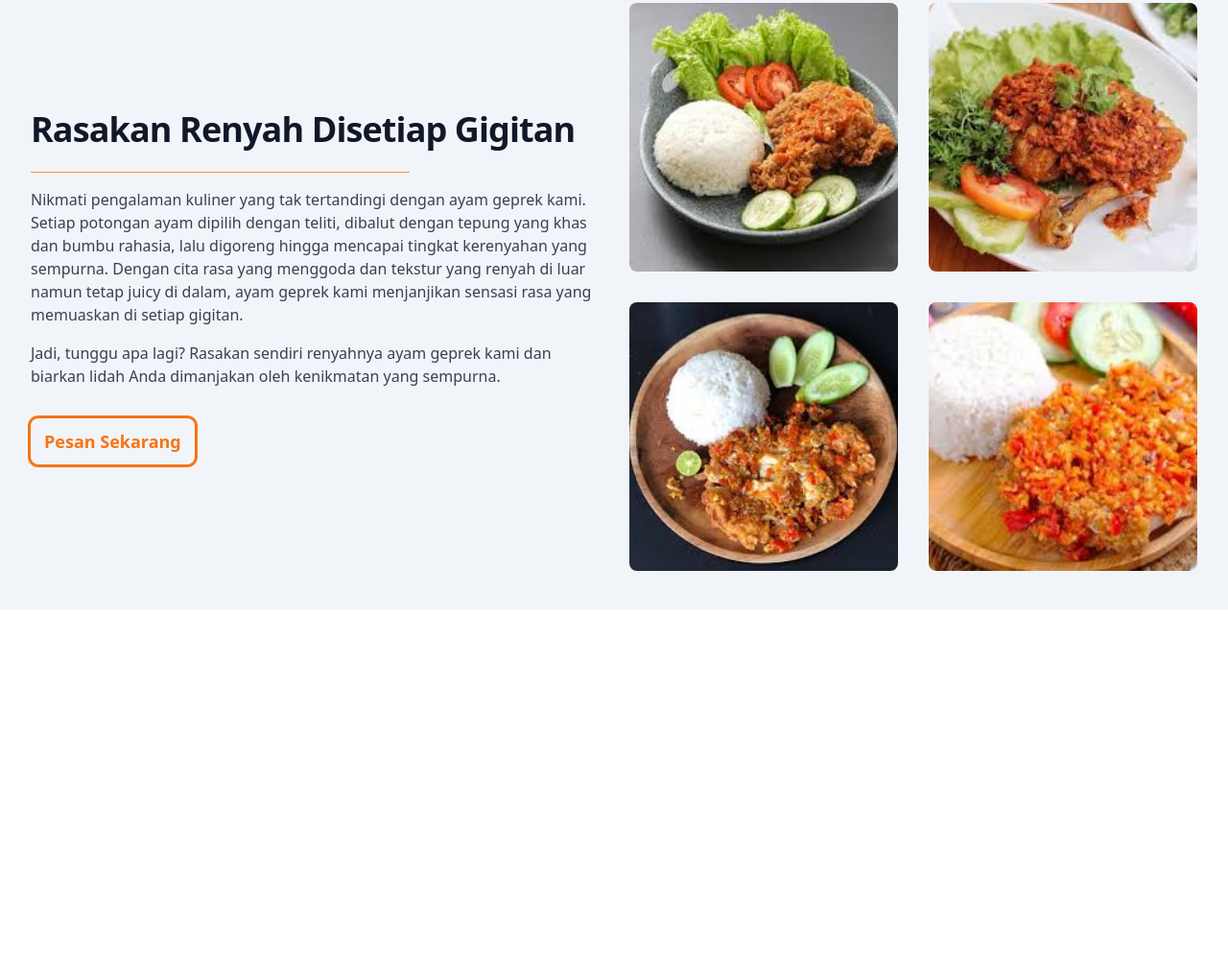
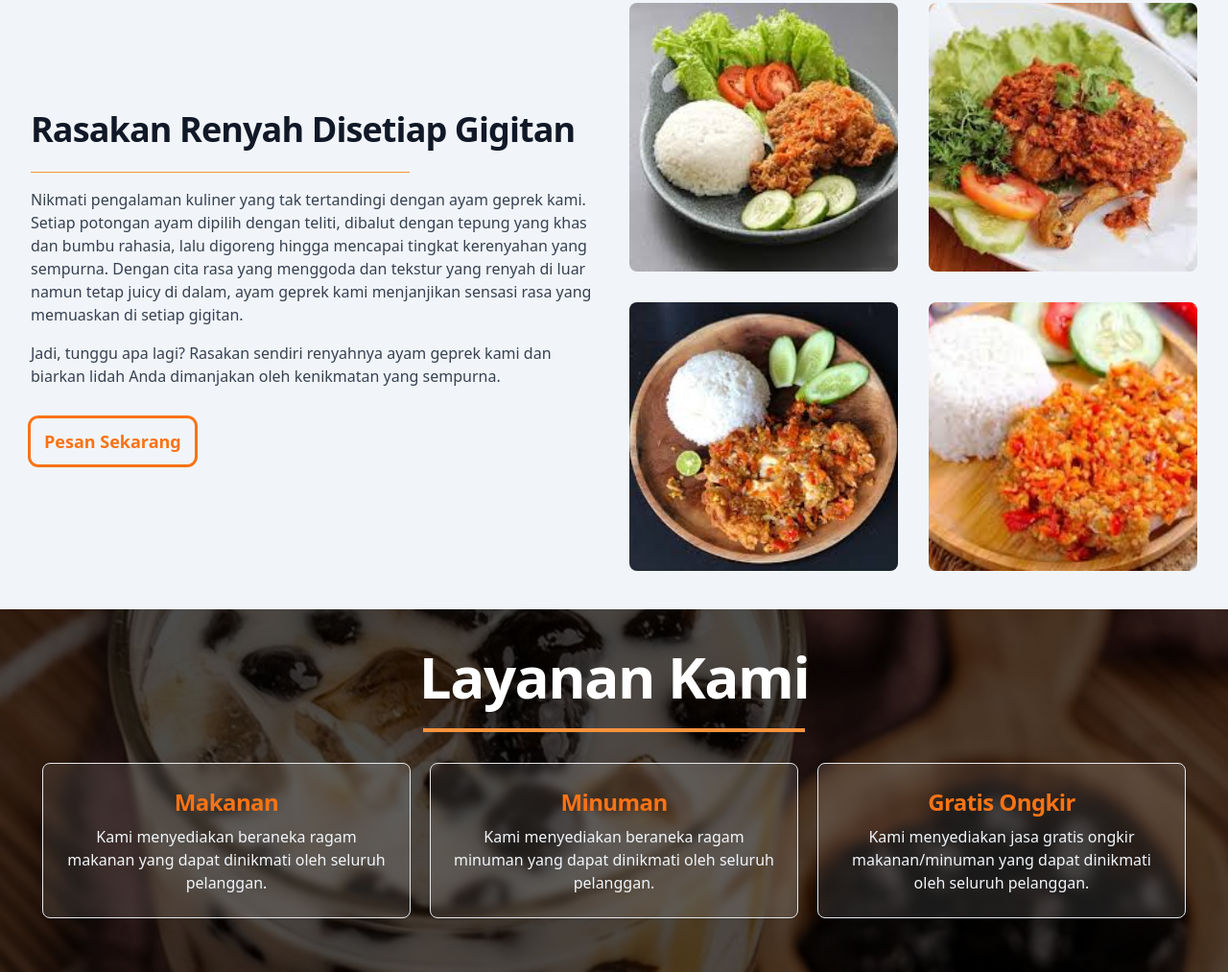
Before and after one commit to alanzagi/web_usahamakan, a plain HTML site: page index.html in a window 1280 px wide. Shown: the part 837-1850 px from the top of the page at 96% size. Before the commit the page ends 1472 px from the top, so only its background shows below. Drawn offline with nearby package versions, Linux system fonts and the light colour scheme.

Commit message:
menambahkan layanan kami

```diff
--- a/index.html
+++ b/index.html
@@ -86,7 +86,7 @@
     <!-- End Main -->
 
     <!-- Start Menu Utama -->
-    <div class="bg-slate-100">
+    <section class="bg-slate-100">
       <div class="mx-auto grid max-w-2xl grid-cols-1 items-center gap-x-8 gap-y-16 px-4 py-10 lg:max-w-7xl lg:grid-cols-2 lg:px-8">
         <div>
           <h1 class="text-5xl font-bold tracking-tight text-gray-900 sm:text-4xl capitalize">Rasakan Renyah disetiap gigitan</h1>
@@ -121,9 +121,38 @@
           </div>
         </div>
       </div>
-    </div>
+    </section>
+    <!-- End Menu Utama -->
 
-    <!-- End Menu Utama -->
+    <!-- Start Layanan Kami -->
+    <section class="relative bg-[url('img/boba.jpg')] bg-cover bg-center">
+      <div class="absolute inset-0 bg-black opacity-70"></div>
+      <div class="relative z-10 flex items-center justify-center h-full">
+        <div class="text-center">
+          <h1 class="text-4xl font-bold tracking-tight text-white mt-10 sm:text-6xl">Layanan Kami</h1>
+          <div class="flex justify-center mt-6 mb-8 md:mt-6">
+            <hr class="w-1/3 border-2 border-orange-400" />
+          </div>
+          <div class="grid grid-cols-1 gap-y-4 mb-14 lg:grid-cols-3 lg:gap-x-5">
+            <a href="#" class="block max-w-sm p-6 bg-white bg-opacity-10 border border-gray-200 rounded-lg shadow backdrop-blur-sm">
+              <h5 class="mb-2 text-2xl font-bold tracking-tight text-orange-500">Makanan</h5>
+              <p class="font-normal text-slate-100">Kami menyediakan beraneka ragam makanan yang dapat dinikmati oleh seluruh pelanggan.</p>
+            </a>
+
+            <a href="#" class="block max-w-sm p-6 bg-white bg-opacity-10 border border-gray-200 rounded-lg shadow backdrop-blur-sm">
+              <h5 class="mb-2 text-2xl font-bold tracking-tight text-orange-500">Minuman</h5>
+              <p class="font-normal text-slate-100">Kami menyediakan beraneka ragam minuman yang dapat dinikmati oleh seluruh pelanggan.</p>
+            </a>
+
+            <a href="#" class="block max-w-sm p-6 bg-white bg-opacity-10 border border-gray-200 rounded-lg shadow backdrop-blur-sm">
+              <h5 class="mb-2 text-2xl font-bold tracking-tight text-orange-500">Gratis Ongkir</h5>
+              <p class="font-normal text-slate-100">Kami menyediakan jasa gratis ongkir makanan/minuman yang dapat dinikmati oleh seluruh pelanggan.</p>
+            </a>
+          </div>
+        </div>
+      </div>
+    </section>
+    <!-- End layanan Kami -->
     <script src="https://cdn.jsdelivr.net/npm/flowbite@2.5.1/dist/flowbite.min.js"></script>
   </body>
 </html>
```
Also changed, not shown: img/boba.jpg (added).
